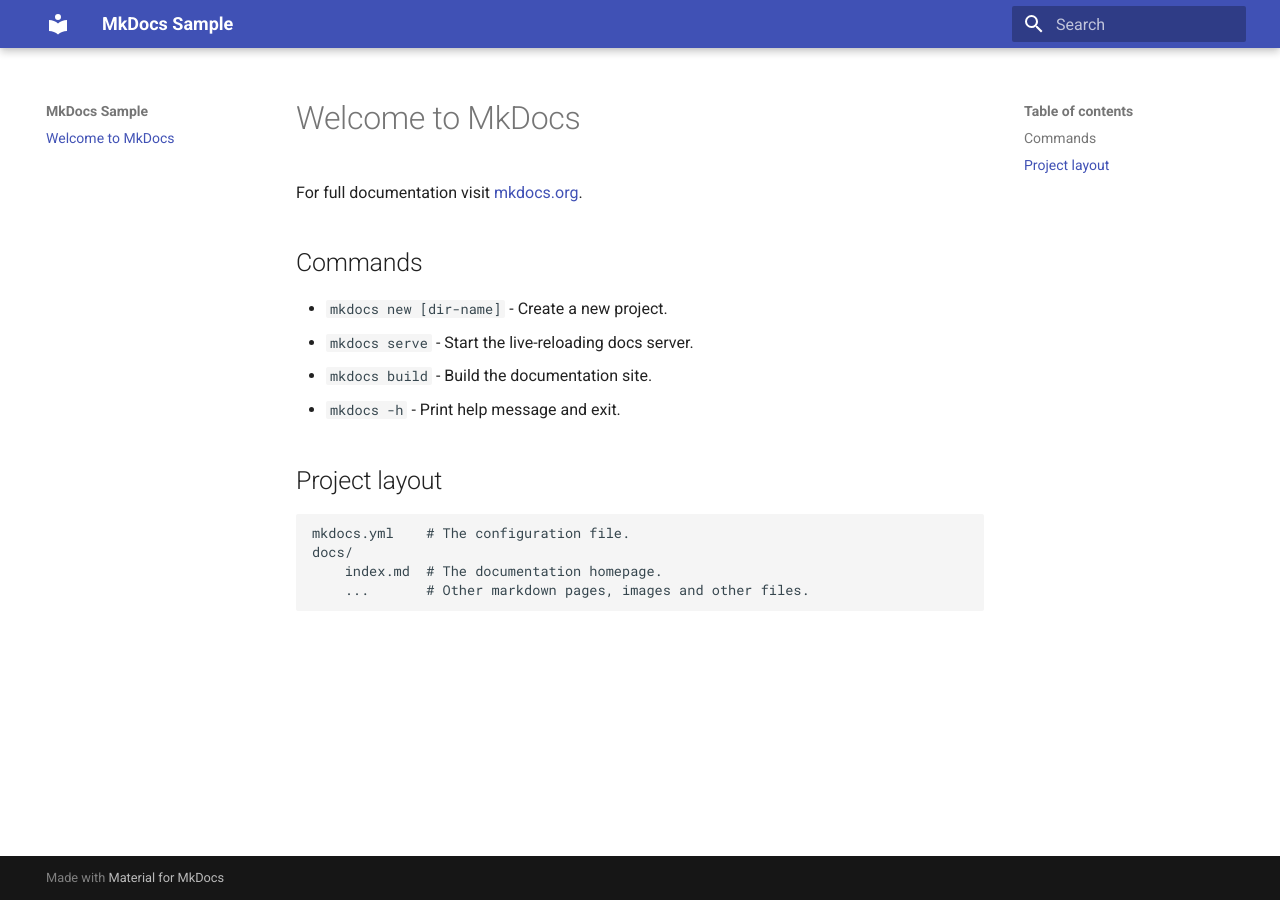
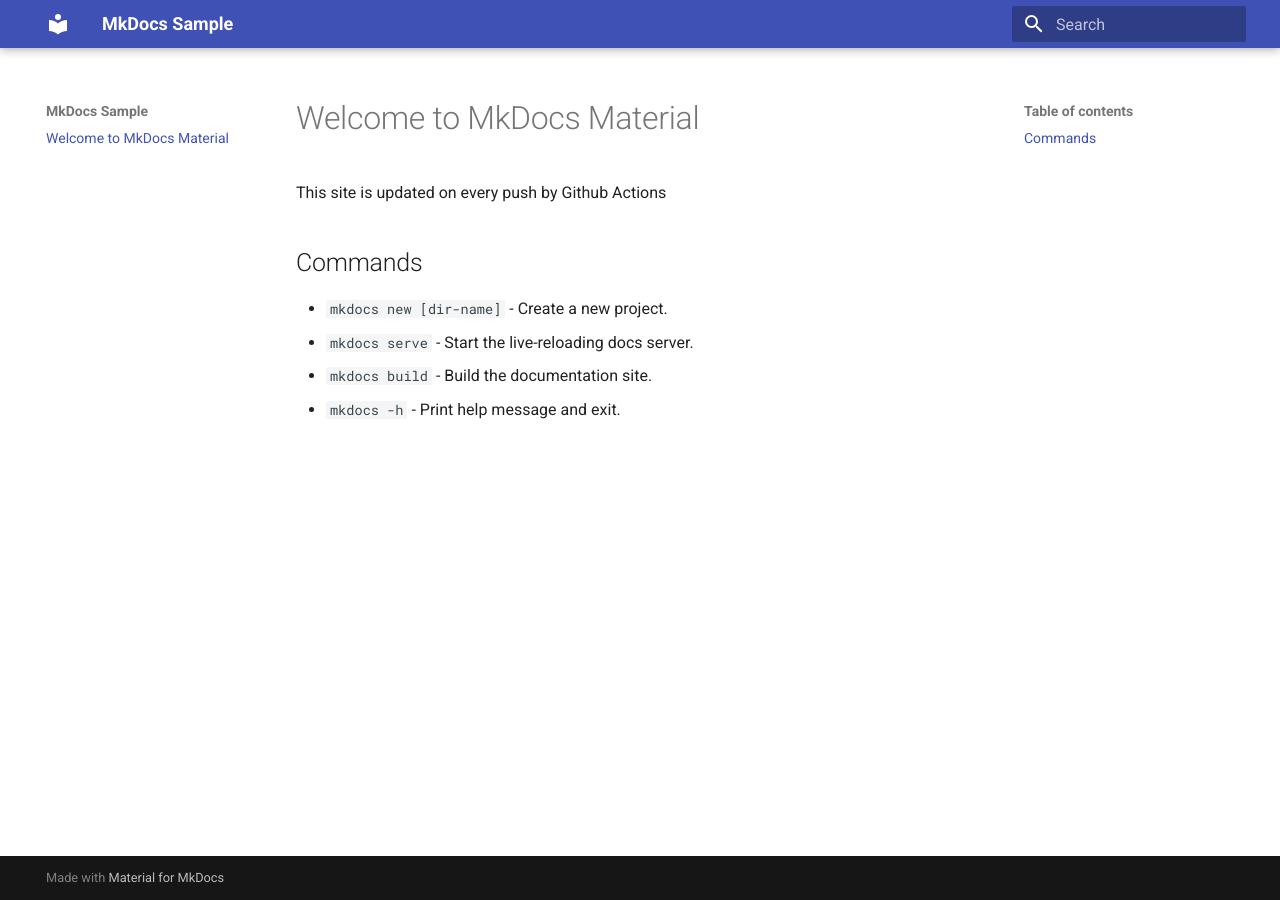
Before and after one commit to cpenna/actions, an MkDocs documentation site: the page built from docs/index.md, in a window 1280 px wide. Built offline with MkDocs 1.6.1 and Material for MkDocs 9.7.7, drawn with Linux system fonts in a browser that asks for light colours.

Commit message:
content update

```diff
--- a/docs/index.md
+++ b/docs/index.md
@@ -1,6 +1,6 @@
-# Welcome to MkDocs
+# Welcome to MkDocs Material
 
-For full documentation visit [mkdocs.org](https://www.mkdocs.org).
+This site is updated on every push by Github Actions
 
 ## Commands
 
@@ -8,10 +8,3 @@
 * `mkdocs serve` - Start the live-reloading docs server.
 * `mkdocs build` - Build the documentation site.
 * `mkdocs -h` - Print help message and exit.
-
-## Project layout
-
-    mkdocs.yml    # The configuration file.
-    docs/
-        index.md  # The documentation homepage.
-        ...       # Other markdown pages, images and other files.
```
